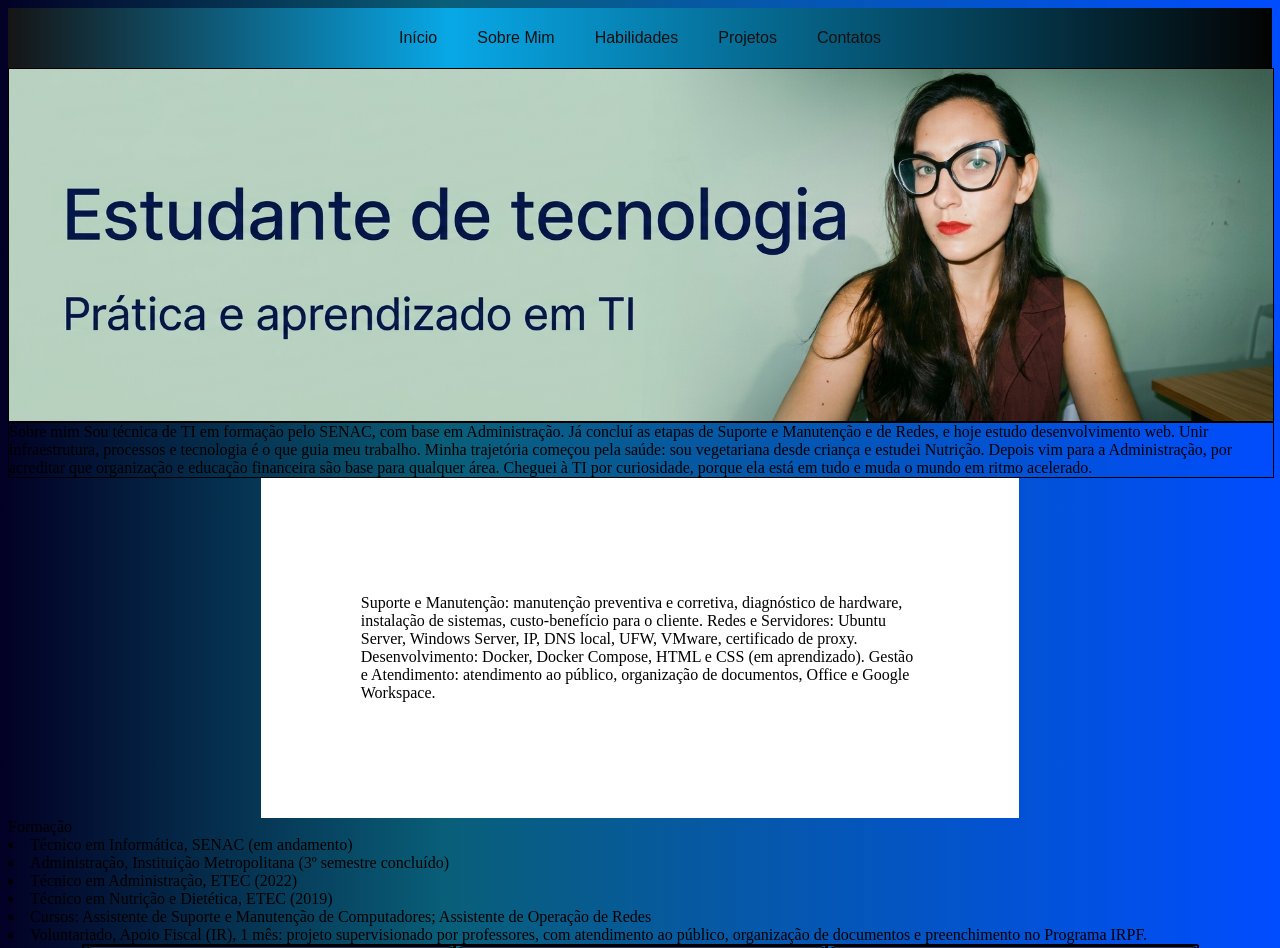
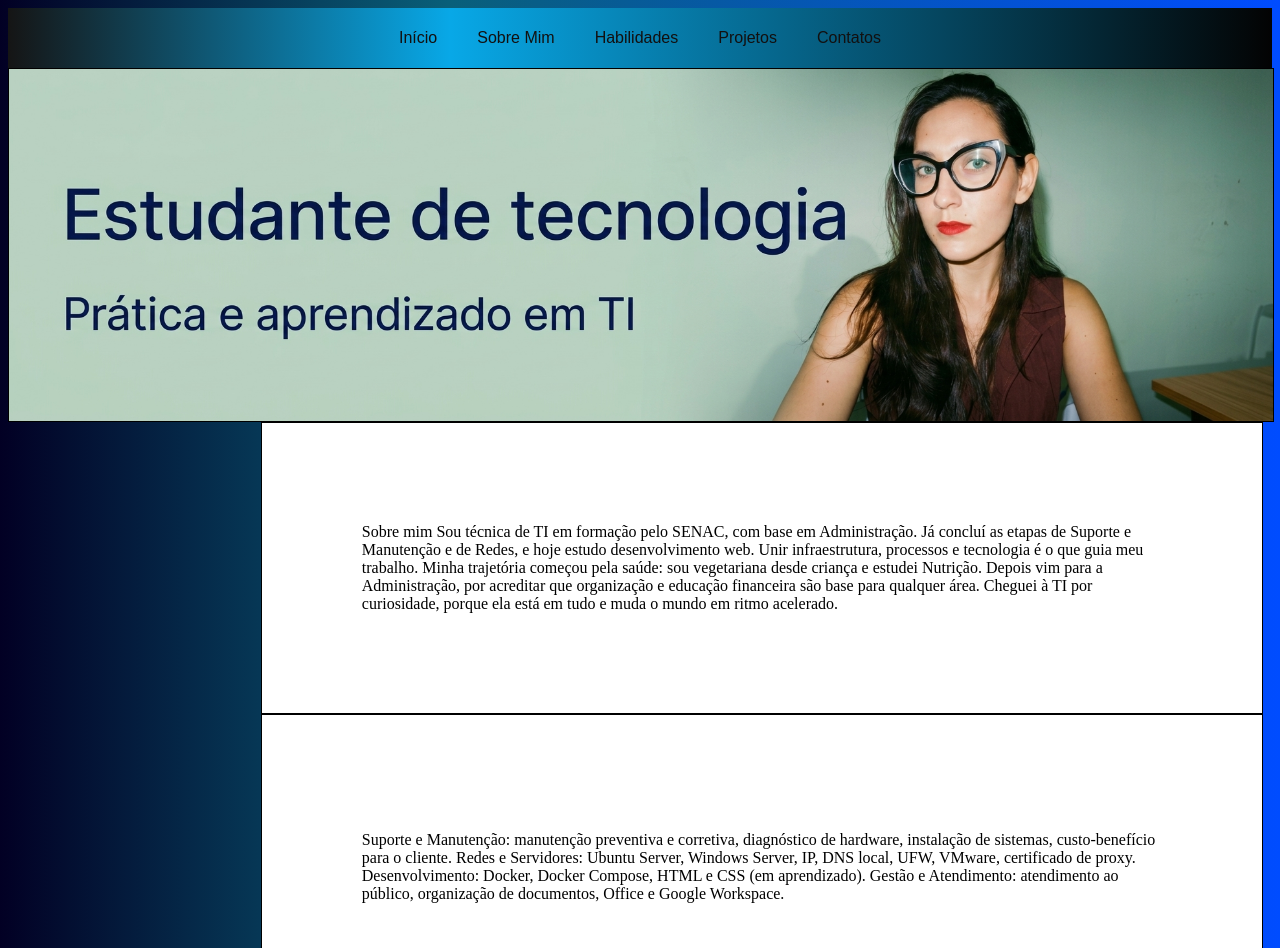
Before and after one commit to lilyrebecca89-svg/portif-lio, a plain HTML site: page index.html in a window 1280 px wide. Shown: the top 948 px of the page. Drawn offline with Linux system fonts and the light colour scheme; a web font is replaced by a local one.

Commit message:
Add 'cartao' class to sections for consistent styling and layout

```diff
--- a/css/style.css
+++ b/css/style.css
@@ -28,7 +28,6 @@ nav li{
 
 #sobre{
      border: #000 1px solid;
-    width: 100%;
 }
 
 .conteiner div{
@@ -129,19 +128,27 @@ hero{
   height: auto;      /* Mantém a proporção original sem esticar ou amassar */
   display: block;    /* Remove um pequeno espaço em branco que fica abaixo da imagem */
 }
-
-
-#habilidades{
+.cartao{
   background-color: #fff;
   margin: 0 20%;
   padding: 100px;
+  border: #000 1px solid;
+  width: 800px;
+}
+/*
+#sobre{
+  background-color: #fff;
+  margin: 0 20%;
+  padding: 100px;
+  width: 800px; */
+}
   .sancreek-regular {
   font-family: "Sancreek", serif;
   font-weight: 400;
   font-style: normal;
 }
 
-}
+
 
 .atalhos/* Estilo da barra de navegação */
 nav {
--- a/index.html
+++ b/index.html
@@ -42,7 +42,7 @@
 
 
 
-      <section id="sobre">Sobre mim
+      <section id="sobre" class="cartao">Sobre mim
         Sou técnica de TI em formação pelo SENAC, com base em Administração. Já concluí as etapas de Suporte e
         Manutenção e de Redes, e hoje estudo desenvolvimento web. Unir infraestrutura, processos e tecnologia é o que
         guia meu trabalho.
@@ -51,7 +51,7 @@
         curiosidade, porque ela está em tudo e muda o mundo em ritmo acelerado.
 
       </section>
-      <section id="habilidades">
+      <section id="habilidades" class="cartao">
         <link rel="preconnect" href="https://fonts.googleapis.com">
 <link rel="preconnect" href="https://fonts.gstatic.com" crossorigin>
 <link href="https://fonts.googleapis.com/css2?family=Arimo:ital,wght@0,400..700;1,400..700&family=Sancreek&display=swap" rel="stylesheet">
@@ -67,7 +67,7 @@
 
 
       </section>
-      <section id="formação">Formação
+      <section id="formação" class="cartao">Formação
 
         <li>Técnico em Informática, SENAC (em andamento)</li>
         <li>Administração, Instituição Metropolitana (3º semestre concluído)</li>
```
